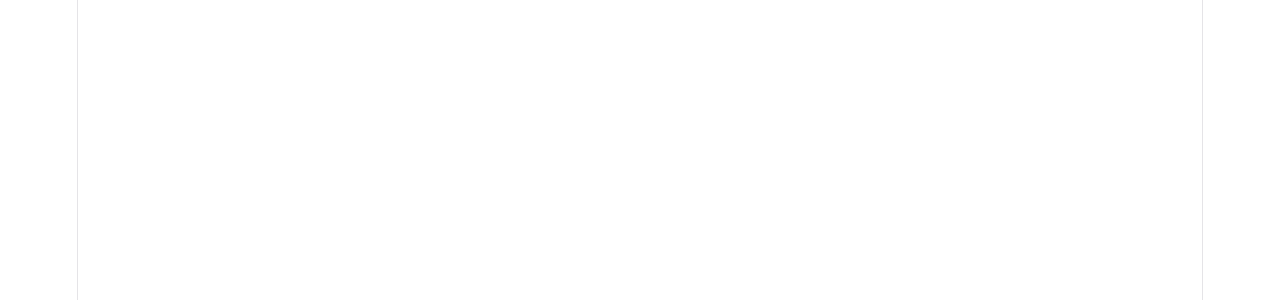
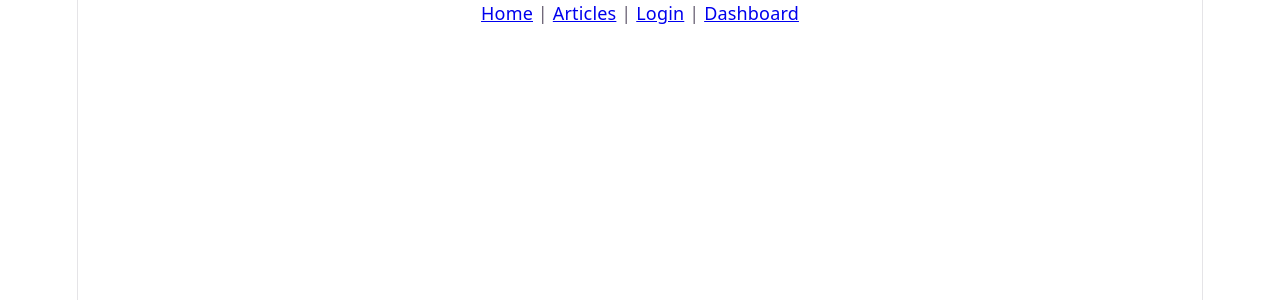
Before and after one commit to Vaios-S/DevBlog, a React (Vite) app: page /articles/1 in a window 1280 px wide. Shown: the top 300 px of the page. Built offline with nearby package versions, Linux system fonts and the light colour scheme.

Commit message:
Routing Setup

```diff
--- a/src/App.jsx
+++ b/src/App.jsx
@@ -1,5 +1,31 @@
+import { BrowserRouter, Routes, Route } from "react-router-dom";
+import Navbar from "./components/Navbar";
+import Home from "./components/Home";
+import Articles from "./components/Articles";
+import ArticleDetail from "./components/ArticleDetail";
+import Author from "./components/Author";
+import Login from "./components/Login";
+import Dashboard from "./components/Dashboard";
+import NotFound from "./components/NotFound";
+
 function App() {
-  return <></>;
+  return (
+    <>
+      <BrowserRouter>
+        <Navbar />
+
+        <Routes>
+          <Route path="/" element={<Home />} />
+          <Route path="/articles" element={<Articles />} />
+          <Route path="/articles/:articleId" element={<ArticleDetail />} />
+          <Route path="/author/:authorId" element={<Author />} />
+          <Route path="/login" element={<Login />} />
+          <Route path="/dashboard" element={<Dashboard />} />
+          <Route path="*" element={<NotFound />} />
+        </Routes>
+      </BrowserRouter>
+    </>
+  );
 }
 
 export default App;
--- a/src/components/ArticleDetail.jsx
+++ b/src/components/ArticleDetail.jsx
@@ -0,0 +1 @@
+export default function ArticleDetail() {}
--- a/src/components/Articles.jsx
+++ b/src/components/Articles.jsx
@@ -0,0 +1 @@
+export default function Articles() {}
--- a/src/components/Author.jsx
+++ b/src/components/Author.jsx
@@ -0,0 +1 @@
+export default function Author() {}
--- a/src/components/Dashboard.jsx
+++ b/src/components/Dashboard.jsx
@@ -0,0 +1 @@
+export default function Dashboard() {}
--- a/src/components/Home.jsx
+++ b/src/components/Home.jsx
@@ -0,0 +1 @@
+export default function Home() {}
--- a/src/components/Login.jsx
+++ b/src/components/Login.jsx
@@ -0,0 +1 @@
+export default function Login() {}
--- a/src/components/Navbar.jsx
+++ b/src/components/Navbar.jsx
@@ -0,0 +1,12 @@
+import { Link } from "react-router-dom";
+
+export default function Navbar() {
+  return (
+    <header>
+      <nav>
+        <Link to="/">Home</Link> | <Link to="/articles">Articles</Link> |{" "}
+        <Link to="/login">Login</Link> | <Link to="/dashboard">Dashboard</Link>
+      </nav>
+    </header>
+  );
+}
--- a/src/components/NotFound.jsx
+++ b/src/components/NotFound.jsx
@@ -0,0 +1 @@
+export default function NotFound() {}
```
